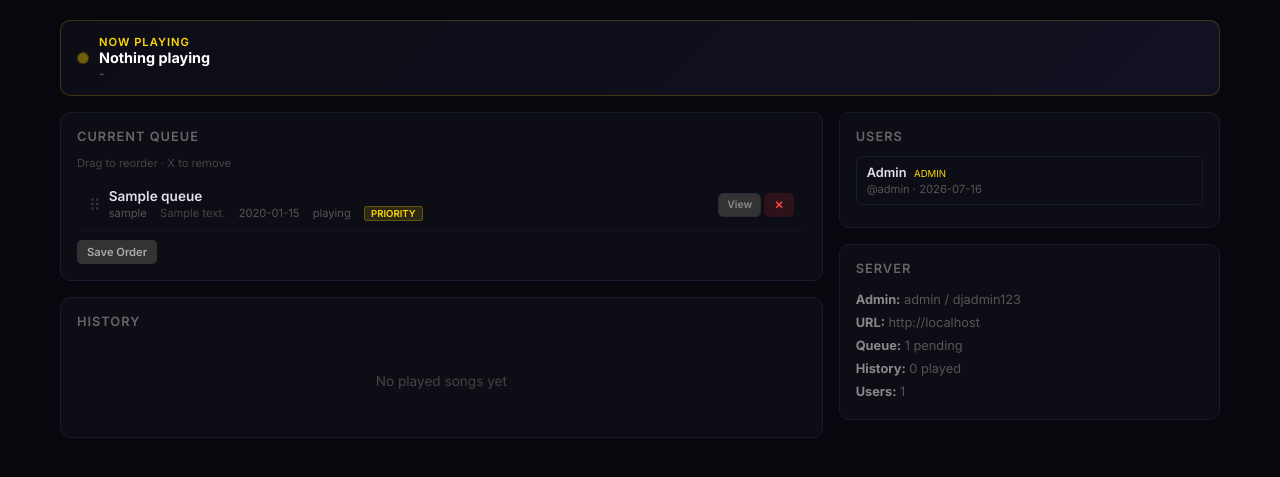
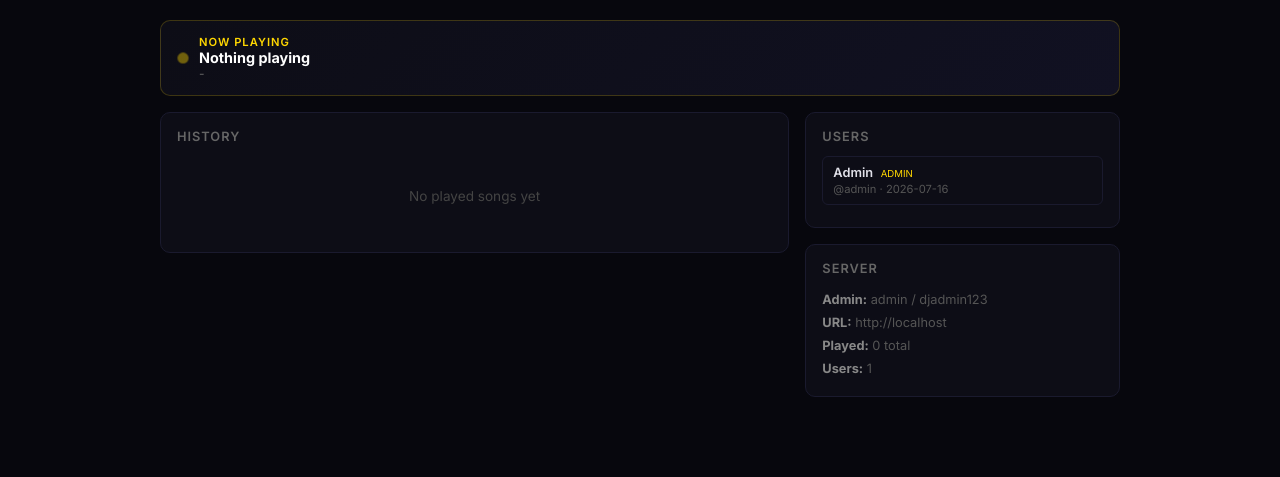
Before and after one commit to lgnrvz/cloud-dj, a Flask app: page /admin in a window 1280 px wide. Shown: the part 50-527 px from the top of the page. Run offline with Flask 3, Linux system fonts and the light colour scheme; a user stored in the database is signed in; data comes from the database, SQL or seed files in the repository; tables that the repository leaves empty hold one stand-in row (values such as "Sample post").

Commit message:
Admin: remove queue list, keep history with request counter, simplify UI

```diff
--- a/app.py
+++ b/app.py
@@ -513,9 +513,13 @@ def admin():
     items = conn.execute(
         "SELECT * FROM queue WHERE status != 'played' ORDER BY priority DESC, id ASC"
     ).fetchall()
-    history = conn.execute(
-        "SELECT * FROM queue WHERE status='played' ORDER BY id DESC LIMIT 30"
-    ).fetchall()
+    history = conn.execute("""
+        SELECT q.*,
+            (SELECT COUNT(*) FROM queue WHERE clean_url = q.clean_url) as request_count
+        FROM queue q
+        WHERE q.status='played'
+        ORDER BY q.id DESC LIMIT 50
+    """).fetchall()
     users = conn.execute("SELECT * FROM users ORDER BY id DESC").fetchall()
     conn.close()
     return render_template('admin.html', items=items, history=history, users=users, now=dict(NOW_PLAYING))
--- a/templates/admin.html
+++ b/templates/admin.html
@@ -25,7 +25,7 @@
         .brand span { color: #1db954; }
         .navbar a { color: #888; text-decoration: none; margin-left: 18px; font-size: 0.8rem; }
         .navbar a:hover { color: #fff; }
-        .container { max-width: 1200px; margin: 0 auto; padding: 20px; }
+        .container { max-width: 1000px; margin: 0 auto; padding: 20px; }
 
         .now-playing-bar {
             background: linear-gradient(135deg, #0d0d16, #111122);
@@ -54,7 +54,7 @@
         }
         .card h2 { font-size: 0.8rem; text-transform: uppercase; letter-spacing: 1px; color: #666; margin-bottom: 12px; font-weight: 600; }
 
-        .queue-item {
+        .history-item {
             padding: 10px 12px;
             border-bottom: 1px solid #111122;
             display: flex;
@@ -62,35 +62,25 @@
             gap: 8px;
             transition: .15s;
         }
-        .queue-item:hover { background: #111122; }
-        .drag-handle { cursor: grab; color: #333; user-select: none; font-size: 1rem; }
-        .queue-item .info { flex: 1; min-width: 0; }
-        .queue-item .title { font-weight: 600; font-size: 0.85rem; color: #e0e0e8; white-space: nowrap; overflow: hidden; text-overflow: ellipsis; }
-        .queue-item .sub { font-size: 0.7rem; color: #555; margin-top: 2px; }
-        .queue-item .sub span { margin-right: 10px; }
-        .badge { display: inline-block; padding: 1px 6px; border-radius: 3px; font-size: 0.6rem; font-weight: 600; text-transform: uppercase; }
-        .badge-priority { background: #ffd70022; color: #ffd700; border: 1px solid #ffd70044; }
+        .history-item:hover { background: #111122; }
+        .history-item .info { flex: 1; min-width: 0; }
+        .history-item .title { font-weight: 600; font-size: 0.85rem; color: #888; white-space: nowrap; overflow: hidden; text-overflow: ellipsis; }
+        .history-item .sub { font-size: 0.7rem; color: #555; margin-top: 2px; }
+        .history-item .sub span { margin-right: 10px; }
 
-        .btn {
-            font-family: 'Inter', sans-serif;
-            padding: 5px 10px;
-            border-radius: 5px;
-            border: none;
-            cursor: pointer;
-            font-size: 0.7rem;
+        .req-badge {
+            background: #1db95422;
+            color: #1db954;
+            border: 1px solid #1db95444;
+            padding: 2px 8px;
+            border-radius: 10px;
+            font-size: 0.65rem;
             font-weight: 600;
-            transition: .15s;
+            white-space: nowrap;
         }
-        .btn-danger { background: #ff333322; color: #ff4444; }
-        .btn-danger:hover { background: #ff333344; }
-        .btn-save { background: #333; color: #aaa; margin-top: 8px; }
-        .btn-save:hover { background: #444; color: #fff; }
-        .view-btn { background: #333; color: #888; border: 1px solid #2a2a3a; display: inline-block; text-align: center; text-decoration: none; }
+
+        .view-btn { background: #333; color: #888; border: 1px solid #2a2a3a; display: inline-block; text-align: center; text-decoration: none; padding: 4px 8px; border-radius: 5px; font-size: 0.65rem; transition: .15s; }
         .view-btn:hover { background: #444; color: #1db954; border-color: #1db95444; }
-
-        .love-btn { background: none; border: none; cursor: pointer; font-size: 1rem; padding: 2px 6px; transition: .2s; width: auto; margin: 0; color: #555; font-family: inherit; line-height: 1; }
-        .love-btn:hover { color: #ff4466; transform: scale(1.2); }
-        .love-btn.loved { color: #ff4466; }
 
         .user-item { padding: 8px 10px; background: #0d0d16; border: 1px solid #1a1a2e; border-radius: 6px; margin-bottom: 6px; font-size: 0.8rem; }
         .user-item .name { color: #e0e0e8; font-weight: 600; }
@@ -123,52 +113,22 @@
         <div class="admin-grid">
             <div>
                 <div class="card">
-                    <h2>Current Queue</h2>
-                    <p style="color:#444;font-size:0.7rem;margin-bottom:8px;">Drag to reorder &middot; X to remove</p>
-                    {% if items|length == 0 %}
-                        <div class="empty">Queue is empty</div>
-                    {% else %}
-                        <div id="queue-list">
-                        {% for item in items %}
-                            <div class="queue-item" data-id="{{ item.id }}" draggable="true">
-                                <span class="drag-handle">&#x283F;</span>
-                                <div class="info">
-                                    <div class="title">{{ item.title or 'Loading...' }}</div>
-                                    <div class="sub">
-                                        <span>{{ item.username }}</span>
-                                        <span style="color:#444;">{{ item.ip_address }}</span>
-                                        <span>{{ item.created_at }}</span>
-                                        <span style="color:#555;">{{ item.status }}</span>
-                                        {% if item.priority > 0 %}<span class="badge badge-priority">Priority</span>{% endif %}
-                                    </div>
-                                </div>
-                                <div style="display:flex;gap:3px;">
-                                    <a href="{{ item.clean_url or item.youtube_url }}" target="_blank" class="btn view-btn" style="font-size:0.65rem;padding:4px 8px;text-decoration:none;">View</a>
-                                    <button class="btn btn-danger" onclick="removeItem({{ item.id }})">&#x2715;</button>
-                                </div>
-                            </div>
-                        {% endfor %}
-                        </div>
-                        <button class="btn btn-save" onclick="saveOrder()">Save Order</button>
-                    {% endif %}
-                </div>
-
-                <div class="card" style="margin-top:16px;">
                     <h2>History</h2>
                     {% if history|length == 0 %}
                         <div class="empty">No played songs yet</div>
                     {% else %}
                         {% for item in history %}
-                        <div class="queue-item" style="cursor:default;">
+                        <div class="history-item">
                             <div class="info">
-                                <div class="title" style="color:#888;">{{ item.title or 'Unknown' }}</div>
+                                <div class="title">{{ item.title or 'Unknown' }}</div>
                                 <div class="sub">
                                     <span>{{ item.username }}</span>
                                     <span>{{ item.created_at }}</span>
                                 </div>
                             </div>
-                            <div style="display:flex;gap:3px;">
-                                <a href="{{ item.clean_url or item.youtube_url }}" target="_blank" class="btn view-btn" style="font-size:0.65rem;padding:4px 8px;text-decoration:none;">View</a>
+                            <div style="display:flex;align-items:center;gap:6px;">
+                                <span class="req-badge">{{ item.request_count }}x</span>
+                                <a href="{{ item.clean_url or item.youtube_url }}" target="_blank" class="view-btn">View</a>
                             </div>
                         </div>
                         {% endfor %}
@@ -193,8 +153,7 @@
                     <div class="srv-info">
                         <strong>Admin:</strong> admin / djadmin123<br>
                         <strong>URL:</strong> http://{{ request.host }}<br>
-                        <strong>Queue:</strong> {{ items|length }} pending<br>
-                        <strong>History:</strong> {{ history|length }} played<br>
+                        <strong>Played:</strong> {{ history|length }} total<br>
                         <strong>Users:</strong> {{ users|length }}
                     </div>
                 </div>
@@ -203,30 +162,6 @@
     </div>
 
     <script>
-    let dragId = null;
-    document.querySelectorAll('.queue-item[draggable]').forEach(el => {
-        el.addEventListener('dragstart', e => { dragId = el.dataset.id; });
-        el.addEventListener('dragover', e => e.preventDefault());
-        el.addEventListener('drop', e => {
-            e.preventDefault();
-            if (dragId && dragId !== el.dataset.id) {
-                const src = document.querySelector(`[data-id="${dragId}"]`);
-                el.parentNode.insertBefore(src, el.nextSibling);
-            }
-        });
-    });
-    function removeItem(id) {
-        if (!confirm('Remove this from queue?')) return;
-        fetch('/admin/remove/' + id, { method: 'POST' }).then(() => location.reload());
-    }
-    function saveOrder() {
-        const order = [...document.querySelectorAll('.queue-item')].map(el => parseInt(el.dataset.id));
-        fetch('/admin/reorder', {
-            method: 'POST', headers: {'Content-Type': 'application/json'},
-            body: JSON.stringify({order})
-        }).then(() => location.reload());
-    }
-
     // Live now-playing updates
     const npTrack = document.getElementById('npTrack');
     const npMeta = document.getElementById('npMeta');
```
